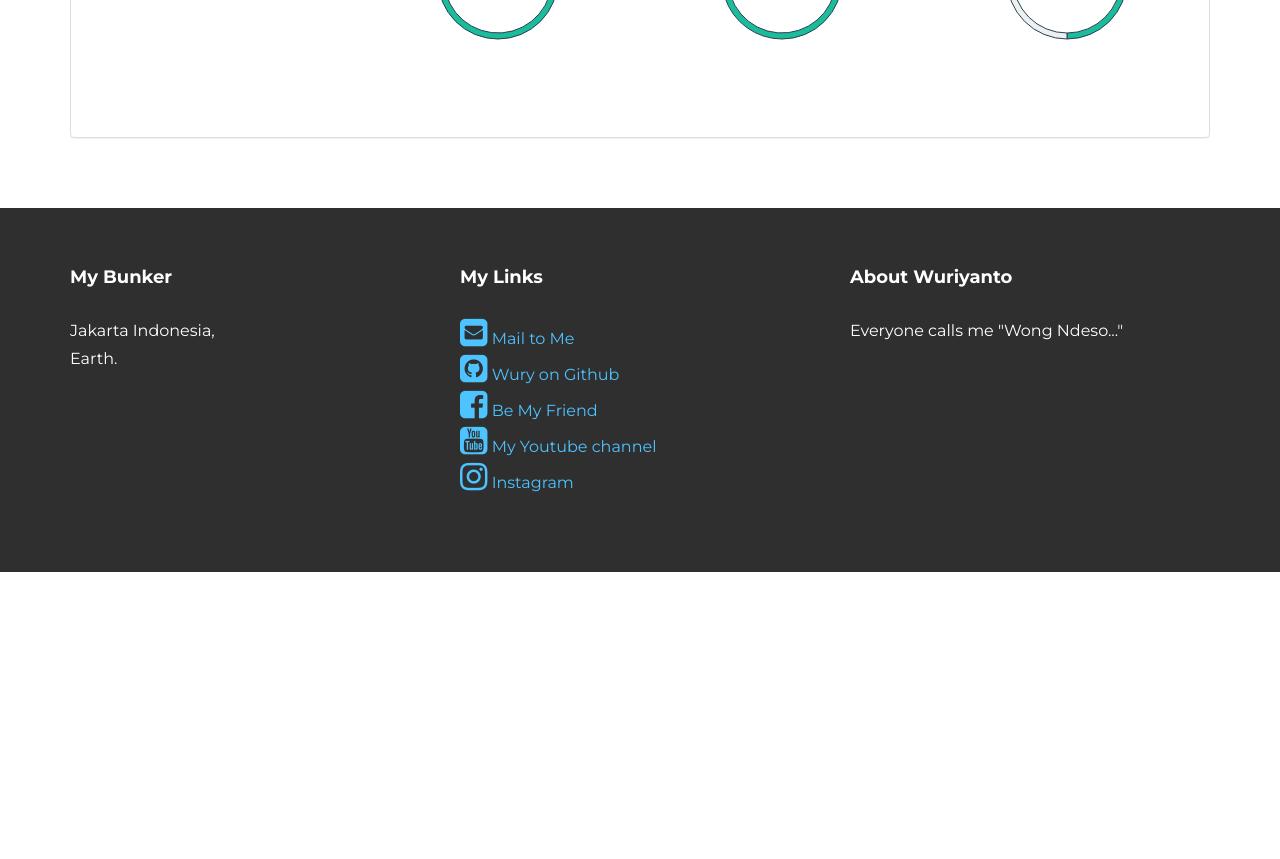
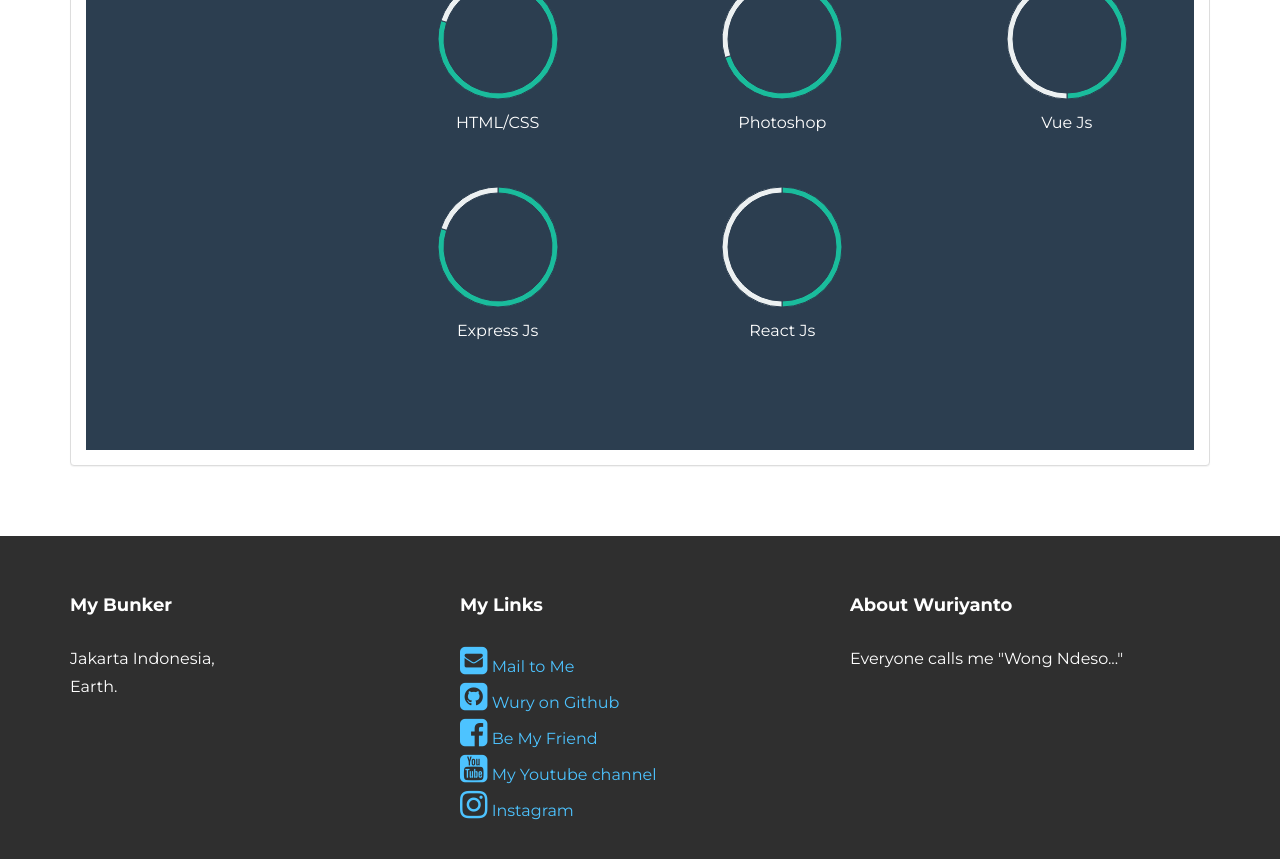
Before and after one commit to wuriyanto48/wuriyanto48.github.io, a Jekyll site: the page built from about/index.html, in a window 1280 px wide and 900 px high, scrolled down 1518 px. Shown: the top 859 px of the window. Built offline with Jekyll 4.4.1, drawn with Linux system fonts in a browser that asks for light colours; nearby versions of some CDN libraries; before the commit the page ends 2090 px from its top, so only the background shows below that.

Commit message:
skills#2

```diff
--- a/about/index.html
+++ b/about/index.html
@@ -3,6 +3,7 @@ layout: default
 title: Wuriyanto Musobar at github.io
 title_header: About Me
 ---
+<div id="skillswrap">
 	<div class="row">
 		<div class="col-lg-6">
 			<h4>THE THINKING</h4>
@@ -124,5 +125,42 @@ title_header: About Me
 					var myDoughnut = new Chart(document.getElementById("vue").getContext("2d")).Doughnut(doughnutData);
 			</script>
 		</div>
+		<div class="col-lg-3 col-lg-offset-3 centered">
+			<canvas id="express" height="130" width="130"></canvas>
+			<p>Express Js</p>
+			<br>
+			<script>
+				var doughnutData = [
+						{
+							value: 80,
+							color:"#1abc9c"
+						},
+						{
+							value : 20,
+							color : "#ecf0f1"
+						}
+					];
+					var myDoughnut = new Chart(document.getElementById("express").getContext("2d")).Doughnut(doughnutData);
+			</script>
+		</div>
+		<div class="col-lg-3 centered">
+			<canvas id="react" height="130" width="130"></canvas>
+			<p>React Js</p>
+			<br>
+			<script>
+				var doughnutData = [
+						{
+							value: 50,
+							color:"#1abc9c"
+						},
+						{
+							value : 50,
+							color : "#ecf0f1"
+						}
+					];
+					var myDoughnut = new Chart(document.getElementById("react").getContext("2d")).Doughnut(doughnutData);
+			</script>
+		</div>
 
 	</div><!--/.row -->
+</div>
```
Lines whose indentation alone changed are shown as unchanged.
